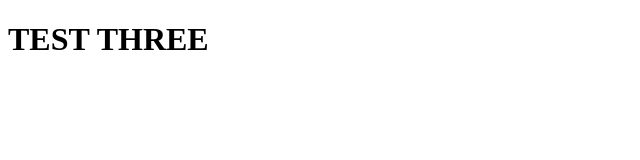
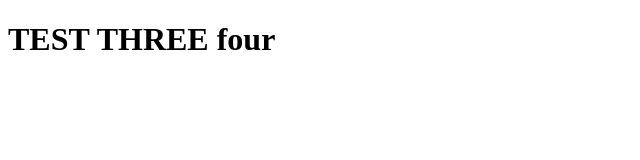
Before and after one commit to JynnC/Test, a plain HTML site: page index.html in a window 1280 px wide. Shown: the whole page, without its empty margins (0-640 px from the left). Drawn offline with Linux system fonts and the light colour scheme.

Commit message:
Update index.html

```diff
--- a/index.html
+++ b/index.html
@@ -6,6 +6,6 @@
     <title>Document</title>
 </head>
 <body>
-    <h1>TEST THREE</h1>
+    <h1>TEST THREE four</h1>
 </body>
 </html>
```
